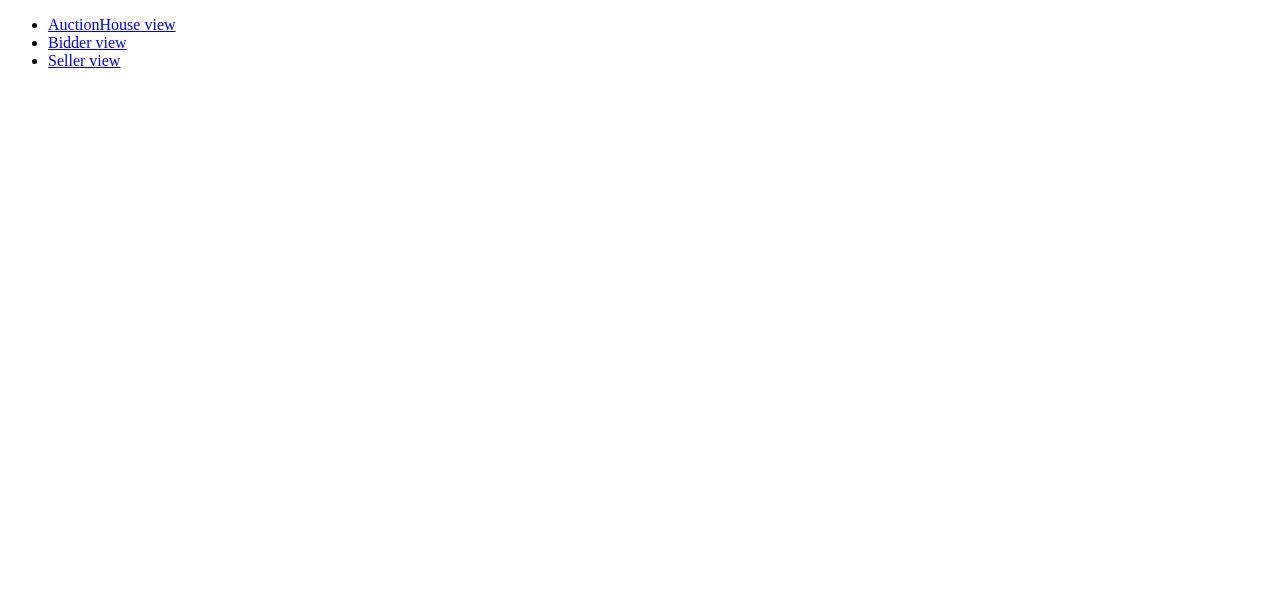
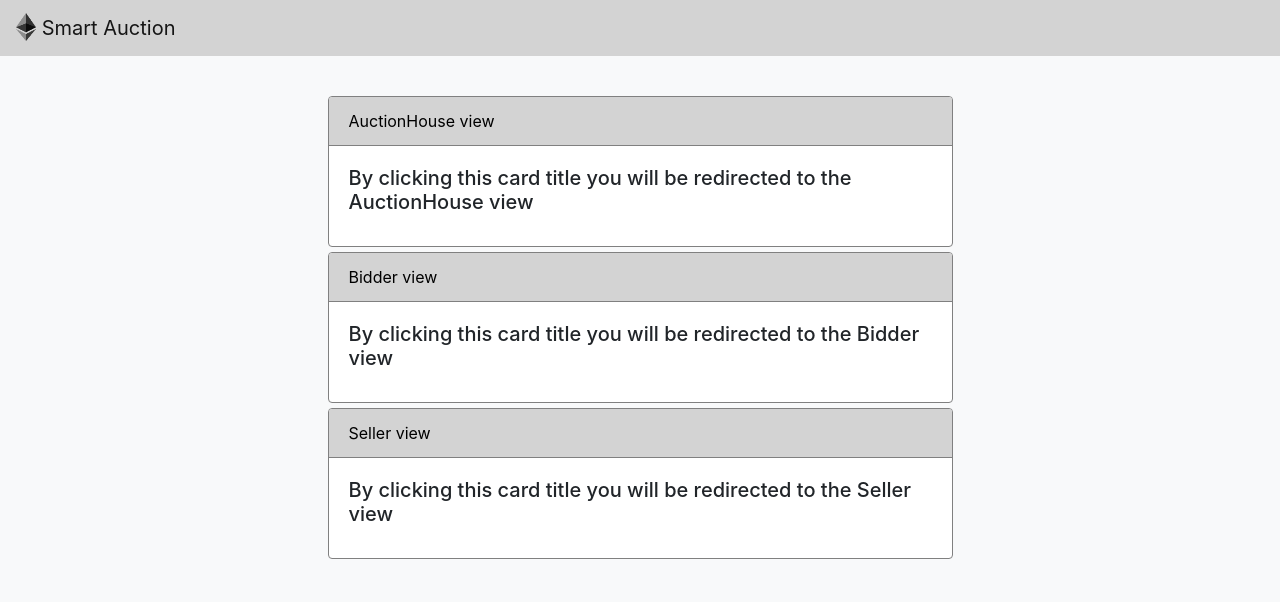
Before and after one commit to wikilele/dapp-smart-auction, a website: page src/index.html in a window 1280 px wide. Drawn offline with nearby package versions, Linux system fonts and the light colour scheme.

Commit message:
updated index web page

```diff
--- a/src/index.html
+++ b/src/index.html
@@ -1,8 +1,92 @@
-<!DOCTYPE html>
+<!doctype html>
+<html lang="en">
 
-<ul>
-        <li><a href="/auctionhouse"> AuctionHouse view </a></li>
-        <li><a href="/bidder"> Bidder view </a></li>
-        <li><a href="/seller"> Seller view </a></li>
+<head>
+  <!-- Required meta tags -->
+  <meta charset="utf-8">
+  <meta name="viewport" content="width=device-width, initial-scale=1, shrink-to-fit=no">
 
-</ul>
+  <!-- Bootstrap CSS -->
+  <link rel="stylesheet" href="https://stackpath.bootstrapcdn.com/bootstrap/4.3.1/css/bootstrap.min.css"
+    integrity="sha384-ggOyR0iXCbMQv3Xipma34MD+dH/1fQ784/j6cY/iJTQUOhcWr7x9JvoRxT2MZw1T" crossorigin="anonymous">
+
+  <title>Index</title>
+</head>
+
+<body>
+  <!-- navbar -->
+  <nav class="navbar navbar-light ">
+    <a class="navbar-brand" href="#">
+      <img src="css/img/ethereumlogo.png" width="20" height="28" class="d-inline-block align-top" alt="">
+      Smart Auction
+    </a>
+  </nav>
+
+  <div class="row justify-content-center">
+    <div class="col-6 ">
+
+      <!-- Card linking to the auction house view -->
+      <div class="card ">
+        <div class="card-header">
+          <a href="/auctionhouse"> AuctionHouse view </a>
+        </div>
+        <div class="card-body">
+          <h5 class="card-title">
+            By clicking this card title you will be redirected to the AuctionHouse view
+
+          </h5>
+        </div>
+      </div>
+
+      <!-- Card linking to the bidder view-->
+      <div class="card ">
+        <div class="card-header">
+          <a href="/bidder"> Bidder view </a>
+        </div>
+        <div class="card-body">
+          <h5 class="card-title">
+              By clicking this card title you will be redirected to the Bidder view
+          </h5>
+        </div>
+      </div>
+
+      <!-- Card linking to the seller view -->
+      <div class="card ">
+        <div class="card-header">
+          <a href="/seller"> Seller view </a>
+        </div>
+        <div class="card-body">
+          <h5 class="card-title">
+              By clicking this card title you will be redirected to the Seller view
+          </h5>
+        </div>
+      </div>
+    </div>
+  </div>
+
+
+
+
+
+  <!-- Optional JavaScript -->
+  <!-- jQuery first, then Popper.js, then Bootstrap JS -->
+  <script src="http://ajax.googleapis.com/ajax/libs/jquery/3.3.1/jquery.min.js"></script>
+  <script src="https://cdnjs.cloudflare.com/ajax/libs/popper.js/1.14.7/umd/popper.min.js"
+    integrity="sha384-UO2eT0CpHqdSJQ6hJty5KVphtPhzWj9WO1clHTMGa3JDZwrnQq4sF86dIHNDz0W1"
+    crossorigin="anonymous"></script>
+  <script src="https://stackpath.bootstrapcdn.com/bootstrap/4.3.1/js/bootstrap.min.js"
+    integrity="sha384-JjSmVgyd0p3pXB1rRibZUAYoIIy6OrQ6VrjIEaFf/nJGzIxFDsf4x0xIM+B07jRM"
+    crossorigin="anonymous"></script>
+
+  <!-- css style file -->
+  <link rel="stylesheet" href="css/style.css">
+
+  <style>
+      a{
+        color: black ;
+      }
+    </style>
+
+</body>
+
+</html>
```
